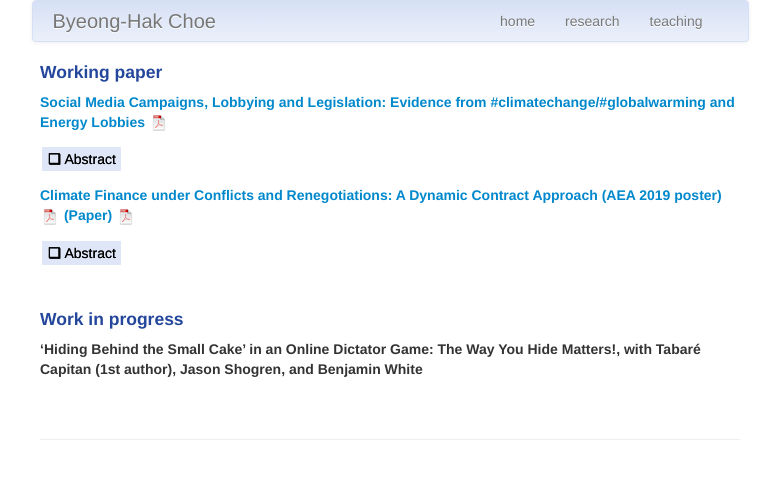
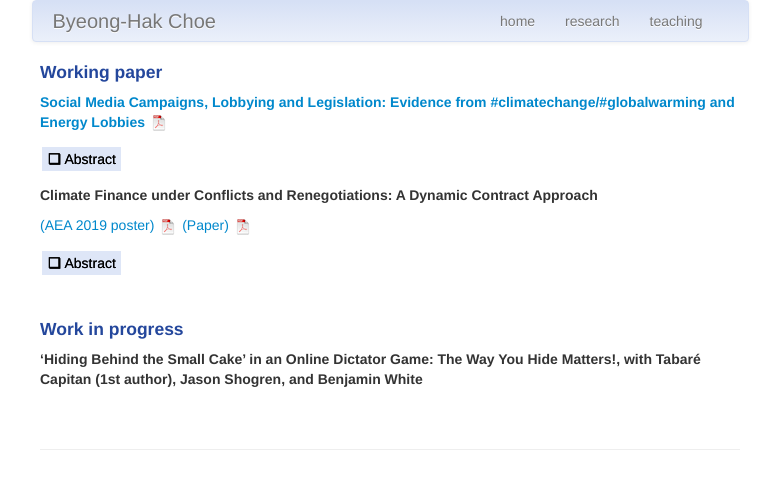
Before and after one commit to Erikwoj/bcecon.github.io, a Jekyll site: the page built from pages/research.md, in a window 1280 px wide. Shown: the top 489 px of the page, without its empty margins (250-1030 px from the left). Built offline with Jekyll 4.4.1, drawn with Linux system fonts in a browser that asks for light colours.

Commit message:
Update research.md

```diff
--- a/pages/research.md
+++ b/pages/research.md
@@ -14,7 +14,9 @@ description: B.H. Choe's research
   <p>To what extent do social media campaigns compete with fossil fuel lobbying on climate change legislation? In this article, I estimate the effect of social media campaigns on a congressperson's legislative activities against climate change actions during the U.S. Congresses (January 2013-January 2019). I find that (1) a 1% increase in the per-capita level of activities of climate change campaigns using Twitter decreases Democrats' tendency to support climate-unfriendly legislation by 0.9%, while it increases Republicans' one by 0.2%; (2) a 1% increase in the fossil fuel industry's lobbying expenditure relative to the rest of industries' lobbying expenditure increases Republicans' tendency to support climate-unfriendly legislation by 1.1%; and (3) Republicans are 41.3% points more likely to support climate-unfriendly legislation than Democrats. I also find that negative sentiment in social media campaigns contributes to affecting congresspersons' support for climate-unfriendly legislation.</p>
 </div>
 
-##### <a href="https://drive.google.com/file/d/1DC7mB4s_yM7ckt_H2K2g_KaO_EFbkQLC/view?usp=sharing"> Climate Finance under Conflicts and Renegotiations: A Dynamic Contract Approach (AEA 2019 poster) ![paper as pdf]({{ BASE_PATH }}/pages/icons16/pdf-icon.png)<a href="https://drive.google.com/file/d/1vtWRrVDkYSJvUwhNDfgngnxBOUtIM5wK/view?usp=sharing"> (Paper) ![paper as pdf]({{ BASE_PATH }}/pages/icons16/pdf-icon.png)</a>
+##### Climate Finance under Conflicts and Renegotiations: A Dynamic Contract Approach
+
+  <a href="https://drive.google.com/file/d/1DC7mB4s_yM7ckt_H2K2g_KaO_EFbkQLC/view?usp=sharing"> (AEA 2019 poster) ![paper as pdf]({{ BASE_PATH }}/pages/icons16/pdf-icon.png) <a href="https://drive.google.com/file/d/1vtWRrVDkYSJvUwhNDfgngnxBOUtIM5wK/view?usp=sharing"> (Paper) ![paper as pdf]({{ BASE_PATH }}/pages/icons16/pdf-icon.png)</a>
 
 
 
```
